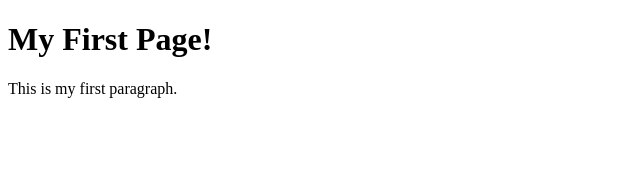
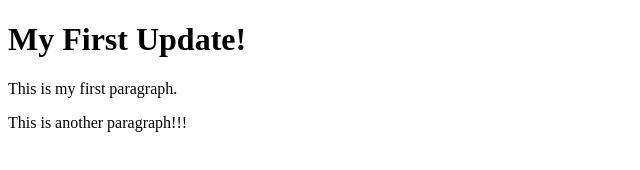
Before and after one commit to bhc-webdev/webtools-2025, a plain HTML site: page index.html in a window 1280 px wide. Shown: the whole page, without its empty margins (0-640 px from the left). Drawn offline with Linux system fonts and the light colour scheme.

Commit message:
Update index.html

```diff
--- a/index.html
+++ b/index.html
@@ -8,8 +8,9 @@
 </head>
 
 <body>
-    <h1>My First Page!</h1>
+    <h1>My First Update!</h1>
     <p>This is my first paragraph.</p>
+    <p>This is another paragraph!!!</p>
 </body>
 
 </html>
```
